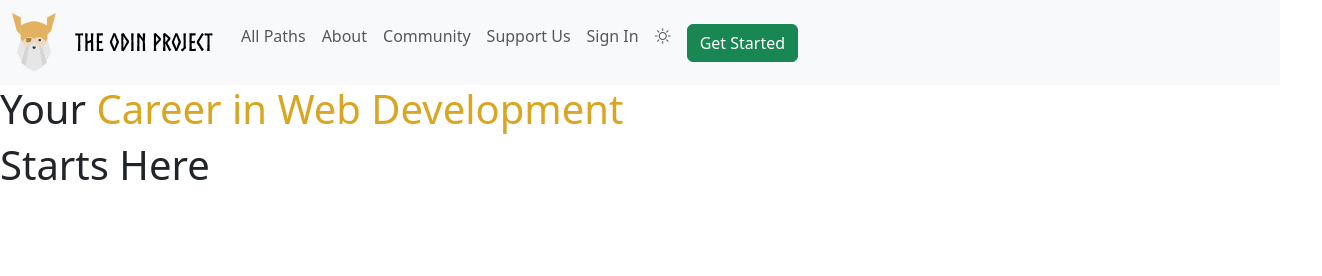
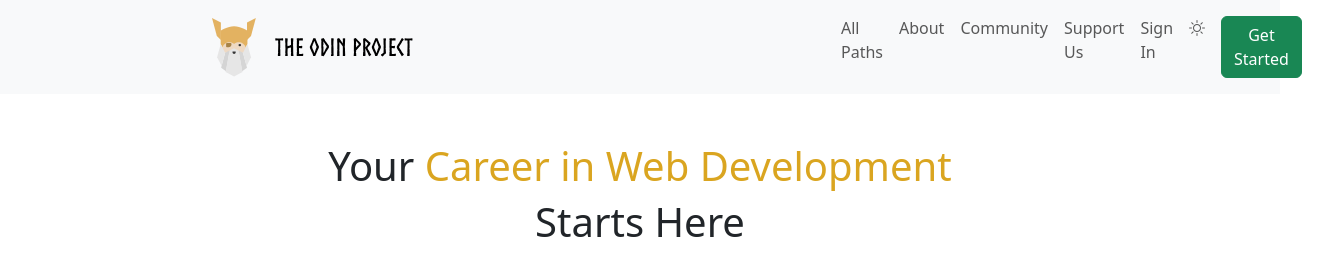
Before and after one commit to ANITJOHNSAJI/odin-project, a plain HTML site: page index.html in a window 1280 px wide. Shown: the whole page, 1322 px wide, since content can reach past the window. Drawn offline with nearby package versions, Linux system fonts and the light colour scheme.

Commit message:
project updated

```diff
--- a/index.html
+++ b/index.html
@@ -5,11 +5,10 @@
     <meta charset="UTF-8">
     <meta name="viewport" content="width=device-width, initial-scale=1.0">
     <title>Odin project</title>
-    <link rel="stylesheet" href="./style.css">
     <link href="https://cdn.jsdelivr.net/npm/bootstrap@5.3.3/dist/css/bootstrap.min.css" rel="stylesheet"
         integrity="sha384-QWTKZyjpPEjISv5WaRU9OFeRpok6YctnYmDr5pNlyT2bRjXh0JMhjY6hW+ALEwIH" crossorigin="anonymous">
-
     <link rel="stylesheet" href="https://cdn.jsdelivr.net/npm/bootstrap-icons@1.11.3/font/bootstrap-icons.min.css">
+    <link rel="stylesheet" href="./style.css">
 </head>
 
 <body>
@@ -65,12 +64,12 @@
     </div>
     <div class="text-center fs-1"><h1>Starts Here</h1></div> -->
     <nav class="navbar navbar-expand-lg navbar-light bg-light">
-        <div class="container-fluid">
+        <div class="container-fluid ml">
           <a class="navbar-brand" href="#"><img src="./images/firstlogo.svg" alt=""></a>
           <button class="navbar-toggler" type="button" data-bs-toggle="collapse" data-bs-target="#navbarNav" aria-controls="navbarNav" aria-expanded="false" aria-label="Toggle navigation">
             <span class="navbar-toggler-icon"></span>
           </button>
-          <div class="collapse navbar-collapse" id="navbarNav">
+          <div class="collapse navbar-collapse mm" id="navbarNav">
             <ul class="navbar-nav">
               <li class="nav-item">
                 <a class="nav-link" href="#">All Paths</a>
@@ -97,12 +96,13 @@
           </div>
         </div>
       </nav>
-      <div>
+      <div class="text-center mt-5 mn">
         <h1>Your<span style="color: goldenrod;"> Career in Web Development</span></h1>
+        <div>
+          <h1>Starts Here</h1>
+        </div>
       </div>
-      <div>
-        <h1>Starts Here</h1>
-      </div>
+
 
 
 
--- a/style.css
+++ b/style.css
@@ -1,4 +1,4 @@
-.navmain{
+/* .navmain{
     display: flex;
     flex-wrap: wrap;
 
@@ -7,5 +7,13 @@
     display: flex;
     flex-wrap: wrap;
     padding: 10px 0 10px 10px;
-    margin-left: ;
+    margin-left: ; */
+    .ml{
+        margin-left: 200px;
+    }
+.mm{
+    margin-left: 400px;
 }
+.mn{
+    margin-top: 300px;
+}
```
